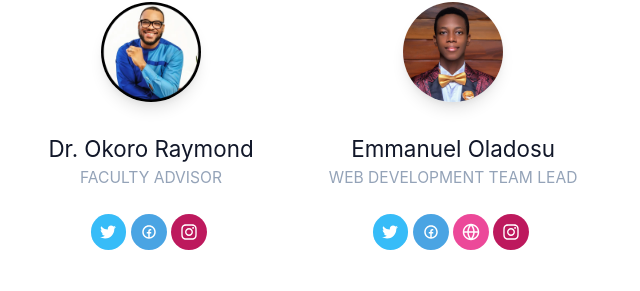
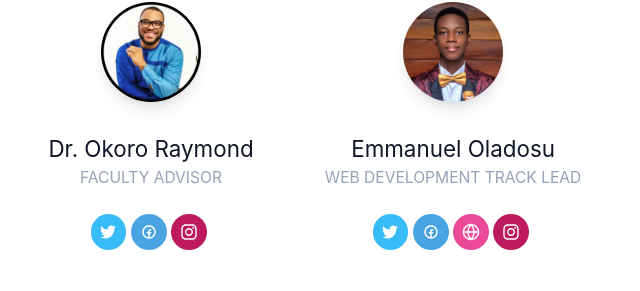
Before and after one commit to Dosu04/gdsc-bu, a website built with Parcel: page index.html in a window 1280 px wide. Shown: the part 2802-3093 px from the top of the page, 640-1280 px from the left. Built offline with nearby package versions, Linux system fonts and the light colour scheme.

Commit message:
Update index.html

```diff
--- a/index.html
+++ b/index.html
@@ -527,7 +527,7 @@
                       <span>Emmanuel Oladosu</span>
                     </h1>
                     <h1 class="member-details-text1 textSM">
-                      <span>Web Development Team Lead</span>
+                      <span>Web Development Track Lead</span>
                     </h1>
                   </div>
                   <div class="home-container38">
```
